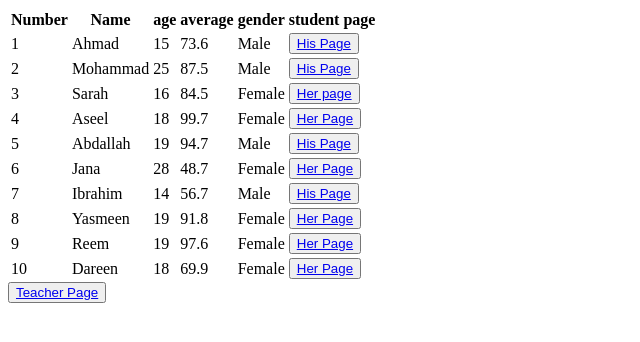
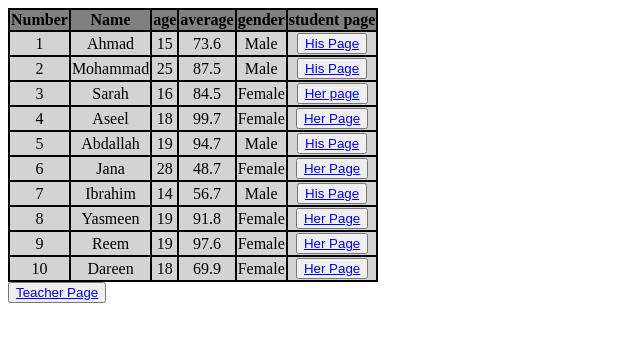
Before and after one commit to Abdallah-Abbasi/The-school-table, a plain HTML site: page index.html in a window 1280 px wide. Shown: the whole page, without its empty margins (0-640 px from the left). Drawn offline with Linux system fonts and the light colour scheme.

Commit message:
modfied index
hi

```diff
--- a/index.html
+++ b/index.html
@@ -7,8 +7,8 @@
     <title>Document</title>
 </head>
 <body>
-    <table>
-        <thead>
+    <table bgcolor="black";>
+        <thead bgcolor="grey"; align="center">
             <tr>
                 <th>Number</th>
                 <th>Name</th>
@@ -18,7 +18,7 @@
                 <th>student page</th>
             </tr>
         </thead>
-        <tbody>
+        <tbody bgcolor="lightgrey" align="center">
             <tr>
                 <td>1</td>
                 <td>Ahmad</td>
```
